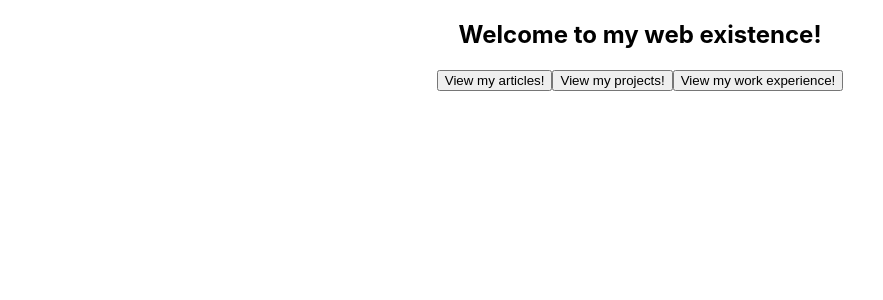
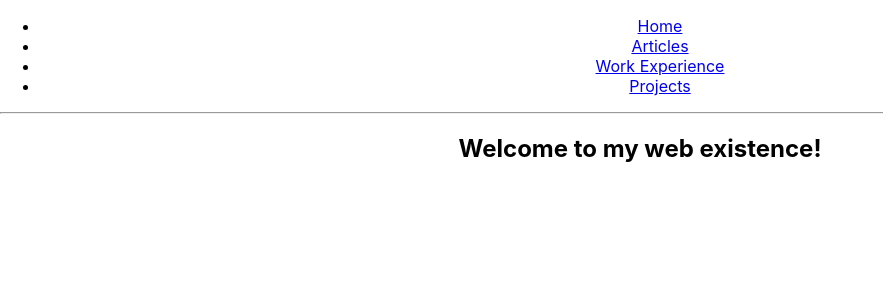
Before and after one commit to yashm6798/portfolio, a React (Create React App) app in the folder frontend/: page / in a window 1280 px wide. Shown: the top 300 px of the page, without its empty margins (0-883 px from the left). Built offline with nearby package versions, Linux system fonts and the light colour scheme; no server answers.

Commit message:
Added routing

```diff
--- a/frontend/package.json
+++ b/frontend/package.json
@@ -10,6 +10,8 @@
     "axios": "^0.21.1",
     "react": "^17.0.1",
     "react-dom": "^17.0.1",
+    "react-router": "^5.2.0",
+    "react-router-dom": "^5.2.0",
     "react-scripts": "4.0.3",
     "web-vitals": "^1.1.0"
   },
--- a/frontend/src/components/Profile/Profile.js
+++ b/frontend/src/components/Profile/Profile.js
@@ -6,9 +6,6 @@ const profile = (props) => {
         <div className='profile'>
             <h2>Welcome to my web existence!</h2>
             {user ? <p>First Name: {user.first_name}</p> : null}
-            <button onClick={props.viewArticles}>View my articles!</button>
-            <button onClick={props.viewProjects}>View my projects!</button>
-            <button onClick={props.viewWorkExperience}>View my work experience!</button>
         </div>
     )
 }
--- a/frontend/src/containers/App.js
+++ b/frontend/src/containers/App.js
@@ -1,142 +1,17 @@
 import './App.css';
 import React, { Component } from 'react';
-import Profile from '../components/Profile/Profile'
-import Articles from '../components/Articles/Articles'
-import WorkExperiences from '../components/WorkExperiences/WorkExperiences'
-import Projects from '../components/Projects/Projects'
-import axios from "axios";
+import Portfolio from './Porfolio/Portfolio';
+import { BrowserRouter } from 'react-router-dom';
 
 class App extends Component {
 
-  state = {
-    profileView : true,
-    articleView : false,
-    workExperienceView : false,
-    projectView : false,
-    profile : [],
-    projects : [],
-    articles : [],
-    workExperiences : []
-  }
-
-  componentDidMount() {
-    this.refreshPage();
-  }
-
-  componentDidUpdate(prevProps, prevState){
-    if(prevState.articleView !== this.state.articleView || prevState.workExperienceView !== this.state.workExperienceView || prevState.projectView !== this.state.projectView || prevState.profileView !== this.state.profileView){
-      this.refreshPage()
-    }
-  }
-
-  refreshPage = () => {
-
-    if (this.state.profileView) {
-      axios
-        .get("/api/profile/")
-        .then((res) => this.setState({ profile: res.data[0] }))
-        .catch((err) => console.log(err));
-    }
-
-    else if (this.state.articleView) {
-      axios
-        .get("/api/articles/")
-        .then((res) => this.setState({ articles: res.data }))
-        .catch((err) => console.log(err));
-    }
-
-    else if (this.state.workExperienceView) {
-      axios
-        .get("/api/work-experience/")
-        .then((res) => this.setState({ workExperiences: res.data }))
-        .catch((err) => console.log(err));
-    }
-
-    else if (this.state.projectView) {
-      axios
-        .get("/api/projects/")
-        .then((res) => this.setState({ projects: res.data }))
-        .catch((err) => console.log(err));
-    }
-  };
-
-  viewArticleHandler = () => {
-    this.setState( {
-      profileView : false,
-      articleView : true,
-      workExperienceView : false,
-      projectView : false
-    })
-
-  }
-
-  vieWorkExperienceHandler = () => {
-    this.setState( {
-      profileView : false,
-      articleView : false,
-      workExperienceView : true,
-      projectView : false
-    })
-  }
-
-  viewProjectHandler = () => {
-    this.setState( {
-      profileView : false,
-      articleView : false,
-      workExperienceView : false,
-      projectView : true
-    })
-  }
-
-  viewProfileHandler = () => {
-    this.setState( {
-      profileView : true,
-      articleView : false,
-      workExperienceView : false,
-      projectView : false
-    })
-  }
-
   render(){
-    let profile = null
-    let articles = null
-    let projects = null
-    let workExperiences = null
-    if (this.state.profileView){
-      profile = <Profile
-              viewArticles = {this.viewArticleHandler}
-              viewWorkExperience = {this.vieWorkExperienceHandler}
-              viewProjects = {this.viewProjectHandler}
-              profile = {this.state.profile}/>
-    }
-    else if (this.state.articleView){
-      articles = <Articles
-              articles = {this.state.articles}
-              viewWorkExperience = {this.vieWorkExperienceHandler}
-              viewProjects = {this.viewProjectHandler}
-              viewProfile = {this.viewProfileHandler}/>
-    }
-    else if (this.state.workExperienceView){
-      workExperiences = <WorkExperiences
-              workExperiences = {this.state.workExperiences}
-              viewArticles = {this.viewArticleHandler}
-              viewProjects = {this.viewProjectHandler}
-              viewProfile = {this.viewProfileHandler}/>
-    }
-    else if (this.state.projectView){
-      projects = <Projects
-              projects = {this.state.projects}
-              viewArticles = {this.viewArticleHandler}
-              viewWorkExperience = {this.vieWorkExperienceHandler}
-              viewProfile = {this.viewProfileHandler}/>
-    }
     return (
-      <div className="App">
-        {profile}
-        {articles}
-        {workExperiences}
-        {projects}
-      </div>
+      <BrowserRouter>
+        <div className="App">
+          <Portfolio />
+        </div>
+      </BrowserRouter>
     );
 
   }
--- /dev/null
+++ b/frontend/src/containers/Porfolio/Portfolio.js
@@ -0,0 +1,102 @@
+import React, { Component } from 'react';
+import Profile from '../../components/Profile/Profile';
+import Articles from '../../components/Articles/Articles';
+import WorkExperiences from '../../components/WorkExperiences/WorkExperiences';
+import Projects from '../../components/Projects/Projects';
+import axios from "axios";
+import { Switch, Route, Link } from "react-router-dom";
+
+class Portfolio extends Component {
+
+    state = {
+        profile: [],
+        projects: [],
+        articles: [],
+        workExperiences: []
+    }
+
+    componentDidMount() {
+        this.refreshPage();
+    }
+
+    refreshPage = () => {
+
+        axios
+            .get("/api/profile/")
+            .then((res) => this.setState({ profile: res.data[0] }))
+            .catch((err) => console.log(err));
+
+
+        axios
+            .get("/api/articles/")
+            .then((res) => this.setState({ articles: res.data }))
+            .catch((err) => console.log(err));
+
+
+        axios
+            .get("/api/work-experience/")
+            .then((res) => this.setState({ workExperiences: res.data }))
+            .catch((err) => console.log(err));
+
+
+        axios
+            .get("/api/projects/")
+            .then((res) => this.setState({ projects: res.data }))
+            .catch((err) => console.log(err));
+    };
+
+    render() {
+        return (
+                <div>
+                    <ul>
+                        <li>
+                            <Link to="/">Home</Link>
+                        </li>
+                        <li>
+                            <Link to="/articles">Articles</Link>
+                        </li>
+                        <li>
+                            <Link to="/work-experience">Work Experience</Link>
+                        </li>
+                        <li>
+                            <Link to="/projects">Projects</Link>
+                        </li>
+                    </ul>
+
+                    <hr />
+                    <Switch>
+                        <Route exact path="/">
+
+                            <Profile
+                                profile={this.state.profile} />
+
+                        </Route>
+
+                        <Route path="/articles">
+
+                            <Articles
+                                articles={this.state.articles} />
+
+                        </Route>
+
+                        <Route path="/work-experience">
+
+                            <WorkExperiences
+                                workExperiences={this.state.workExperiences} />
+
+                        </Route>
+
+                        <Route path="/projects">
+
+                            <Projects
+                                projects={this.state.projects}/>
+
+                        </Route>
+                    </Switch>
+                </div>
+        );
+
+    }
+}
+
+export default Portfolio;
```
Also changed, not shown: 1 other file (tests, documents, lock files or other folders).
